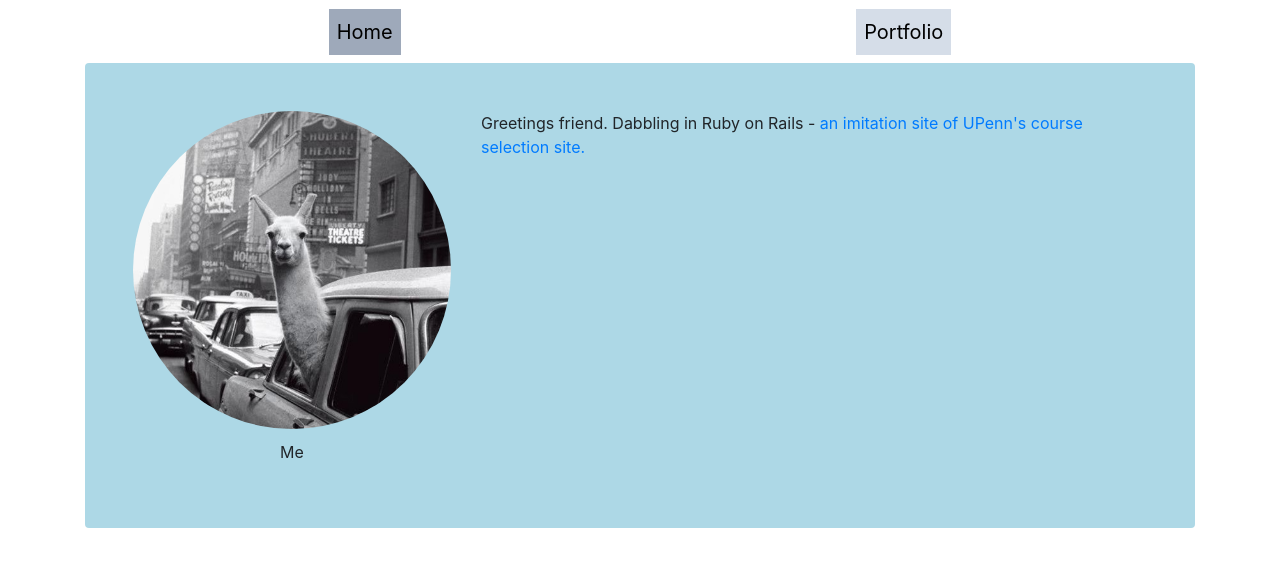
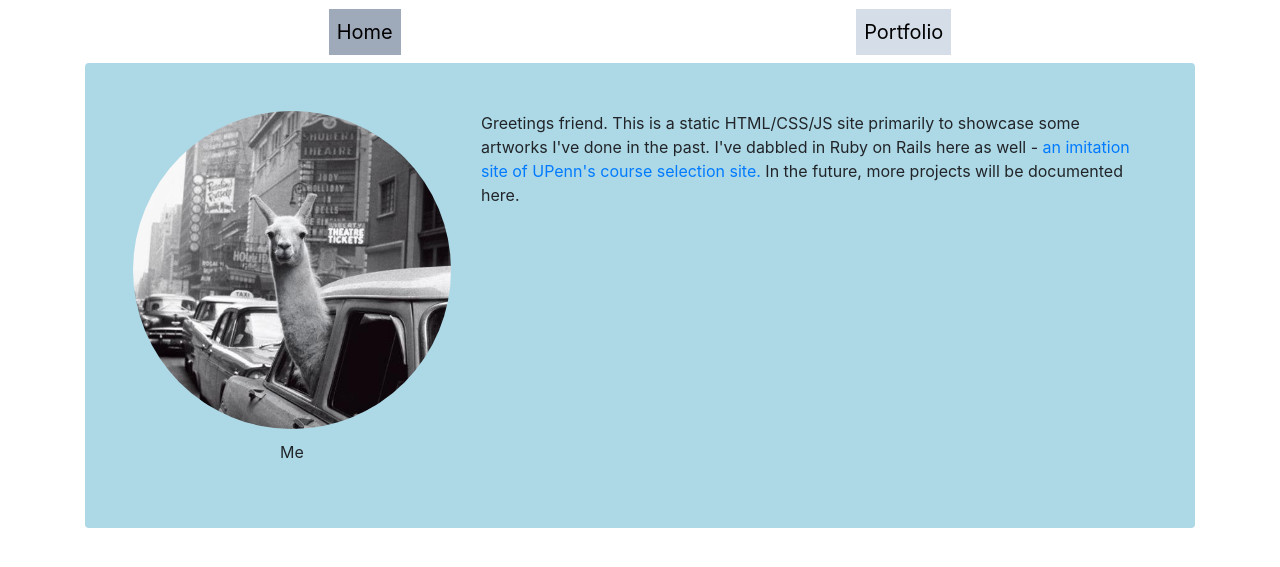
Before and after one commit to esiaero/esiaero.github.io, a plain HTML site: page index.html in a window 1280 px wide. Shown: the part 103-670 px from the top of the page. Drawn offline with nearby package versions, Linux system fonts and the light colour scheme.

Commit message:
more descriptive

```diff
--- a/index.html
+++ b/index.html
@@ -34,7 +34,9 @@
 			    <div class="col-lg-8 col-sm-8">
 			      Greetings friend.
 
-			      Dabbling in Ruby on Rails - <a href="https://evan-s-pennintouch.herokuapp.com/">an imitation site of UPenn's course selection site.</a>
+			      This is a static HTML/CSS/JS site primarily to showcase some artworks I've done in the past.
+
+			      I've dabbled in Ruby on Rails here as well - <a href="https://evan-s-pennintouch.herokuapp.com/">an imitation site of UPenn's course selection site.</a> In the future, more projects will be documented here.
 
 			    </div>
 		  	</div>
```
